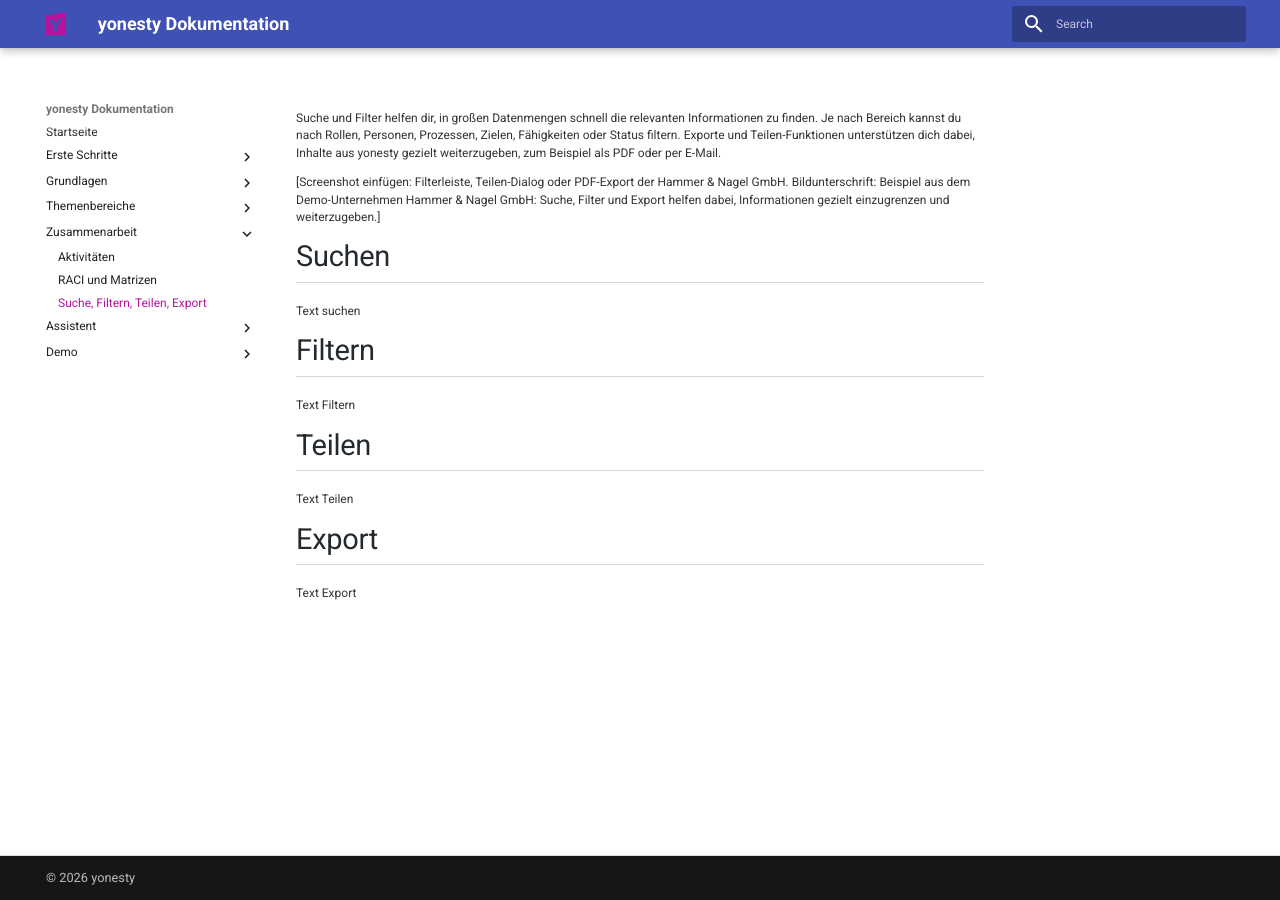
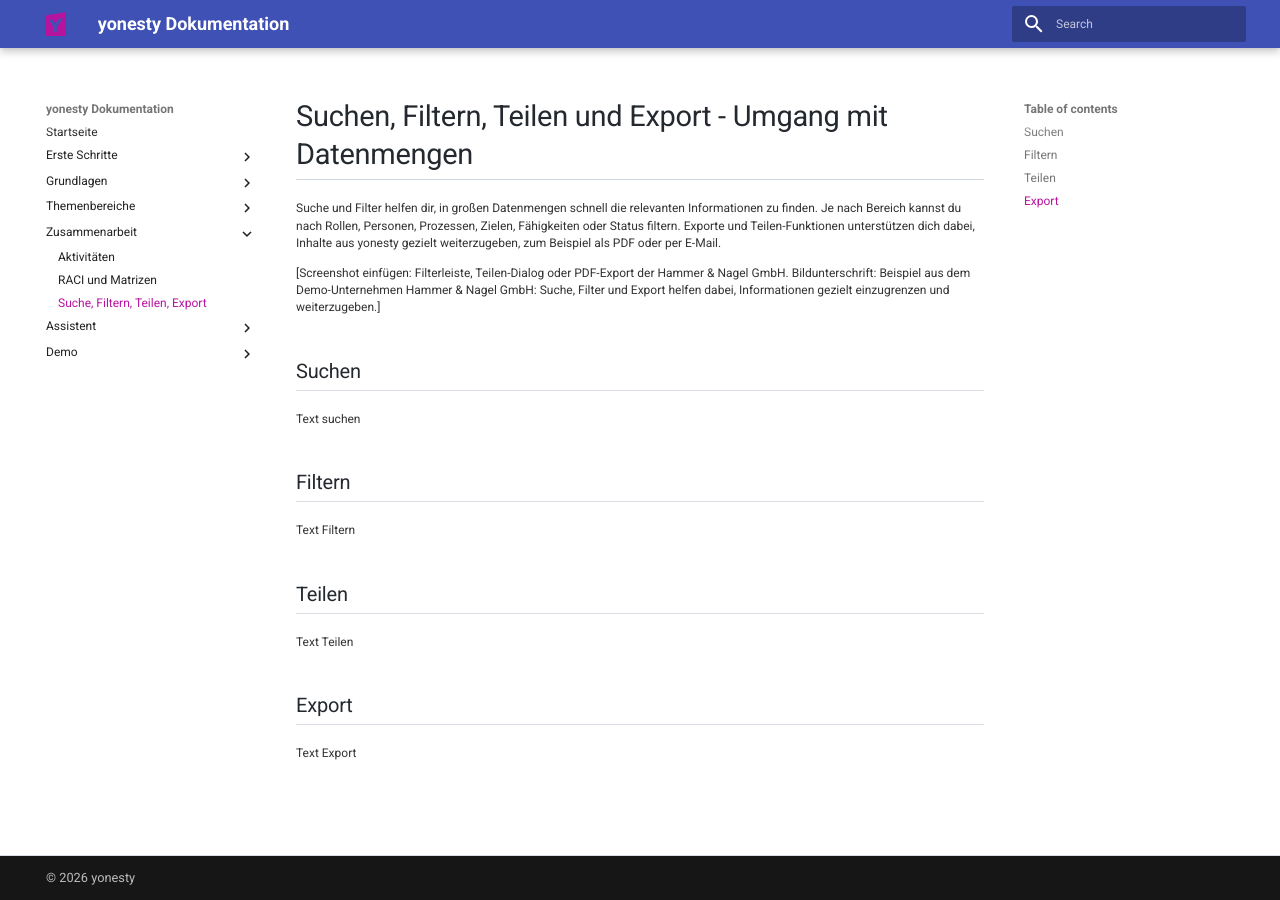
Before and after one commit to ricohaenelsoletti/yonesty, an MkDocs documentation site: the page built from docs/Suche-Filtern-Teilen-Export.md, in a window 1280 px wide. Built offline with MkDocs 1.6.1 and Material for MkDocs 9.7.7, drawn with Linux system fonts in a browser that asks for light colours.

Commit message:
Change section headers to use '##' for Markdown
Updated section headers to use proper Markdown formatting.

```diff
--- a/docs/Suche-Filtern-Teilen-Export.md
+++ b/docs/Suche-Filtern-Teilen-Export.md
@@ -1,15 +1,17 @@
+# Suchen, Filtern, Teilen und Export - Umgang mit Datenmengen
+
 Suche und Filter helfen dir, in großen Datenmengen schnell die relevanten Informationen zu finden. Je nach Bereich kannst du nach Rollen, Personen, Prozessen, Zielen, Fähigkeiten oder Status filtern. Exporte und Teilen-Funktionen unterstützen dich dabei, Inhalte aus yonesty gezielt weiterzugeben, zum Beispiel als PDF oder per E-Mail.
 
 [Screenshot einfügen: Filterleiste, Teilen-Dialog oder PDF-Export der Hammer & Nagel GmbH. Bildunterschrift: Beispiel aus dem Demo-Unternehmen Hammer & Nagel GmbH: Suche, Filter und Export helfen dabei, Informationen gezielt einzugrenzen und weiterzugeben.]
 
-# Suchen
+## Suchen
 Text suchen
 
-# Filtern
+## Filtern
 Text Filtern
 
-# Teilen
+## Teilen
 Text Teilen
 
-# Export
+## Export
 Text Export
```
